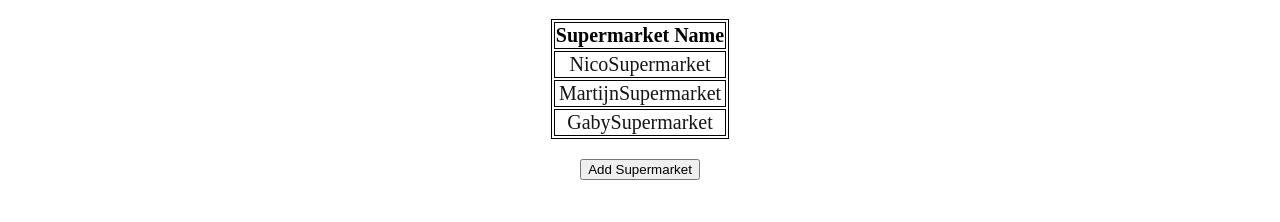
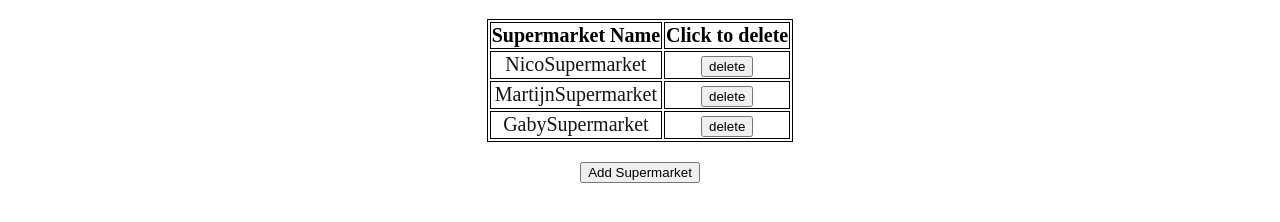
Before and after one commit to nicolaslorenzo12/react-practice, a React app: page / in a window 1280 px wide. Shown: the part 122-344 px from the top of the page. Built offline with nearby package versions, Linux system fonts and the light colour scheme.

Commit message:
Deletion of a supermarket works

```diff
--- a/src/pages/Supermarket.js
+++ b/src/pages/Supermarket.js
@@ -112,6 +112,7 @@ const Supermarket = () => {
 };
 
 const SupermarketManagement = () => {
+  let superMarketIdManager = 3;
   const [showForm, setShowForm] = useState(false);
   const [supermarkets, setSupermarkets] = useState([
     { id: 1, name: "NicoSupermarket" },
@@ -127,14 +128,20 @@ const SupermarketManagement = () => {
     setShowErrorMessage(false); // Reset error message state
   };
 
+  const deleteSupermarket = (supermarketId) =>{
+      const updatedSupermarkets = supermarkets.filter(supermarket => supermarket.id !== supermarketId);
+      setSupermarkets(updatedSupermarkets);
+  };
+
   const handleInputChange = (e) => {
     setNewSupermarketName(e.target.value);
   };
 
   const handleAddSupermarket = () => {
     if (newSupermarketName !== "") {
+      superMarketIdManager = superMarketIdManager + 1
         const newSupermarket = {
-        id: supermarkets.length + 1,
+        id: superMarketIdManager + 1,
         name: newSupermarketName
       };
       setSupermarkets([...supermarkets, newSupermarket]);
@@ -162,28 +169,30 @@ const SupermarketManagement = () => {
           <div className="state-button">
             <button type="button" onClick={toggleForm}>Cancel</button>
             {showErrorMessage && <p id="new-supermarket-name-null">The name of the supermarket can not be null</p>}
-            {/* <p id="new-supermarket-name-null">The name of the supermarket can not be null</p> */}
           </div>
         </div>
       ) : (
         <div>
-          <SupermarketTable supermarkets={supermarkets} />
+          <SupermarketTable supermarkets={supermarkets} deleteSupermarket={deleteSupermarket} />
           <div className="state-button">
             <button onClick={toggleForm}>Add Supermarket</button>
           </div>
+          <div>
+    </div>
         </div>
       )}
     </div>
   );
 };
 
-const SupermarketTable = ({ supermarkets }) => {
+const SupermarketTable = ({ supermarkets, deleteSupermarket }) => {
   return (
     <div>
       <table>
         <thead>
           <tr>
             <th>Supermarket Name</th>
+            <th>Click to delete</th>
           </tr>
         </thead>
         <tbody>
@@ -194,6 +203,11 @@ const SupermarketTable = ({ supermarkets }) => {
                   {supermarket.name}
                 </Link>
               </td>
+              <td>
+                <div id={supermarket.id} className="button-to-delete">
+                    <button onClick={() => deleteSupermarket(supermarket.id)}>delete</button>
+                </div>
+              </td>
             </tr>
           ))}
         </tbody>
--- a/src/style/generalstyle.css
+++ b/src/style/generalstyle.css
@@ -62,3 +62,7 @@ input{
 #new-supermarket-name-null{
   color: red;
 }
+
+.button-to-delete{
+  text-align: center;
+}
```
